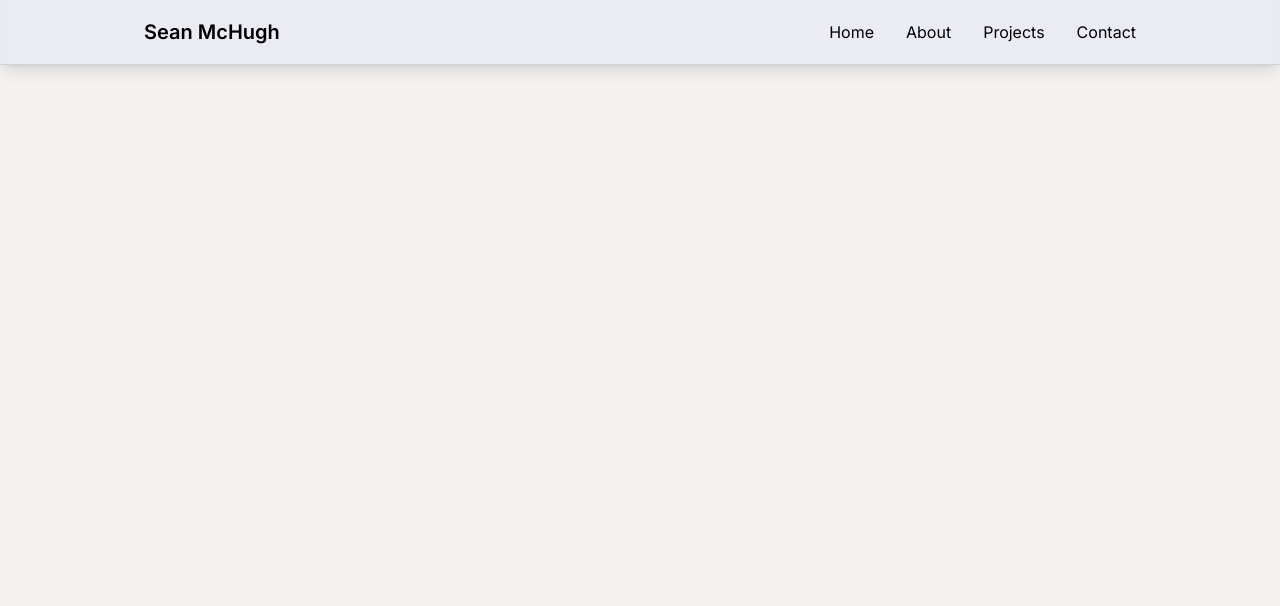
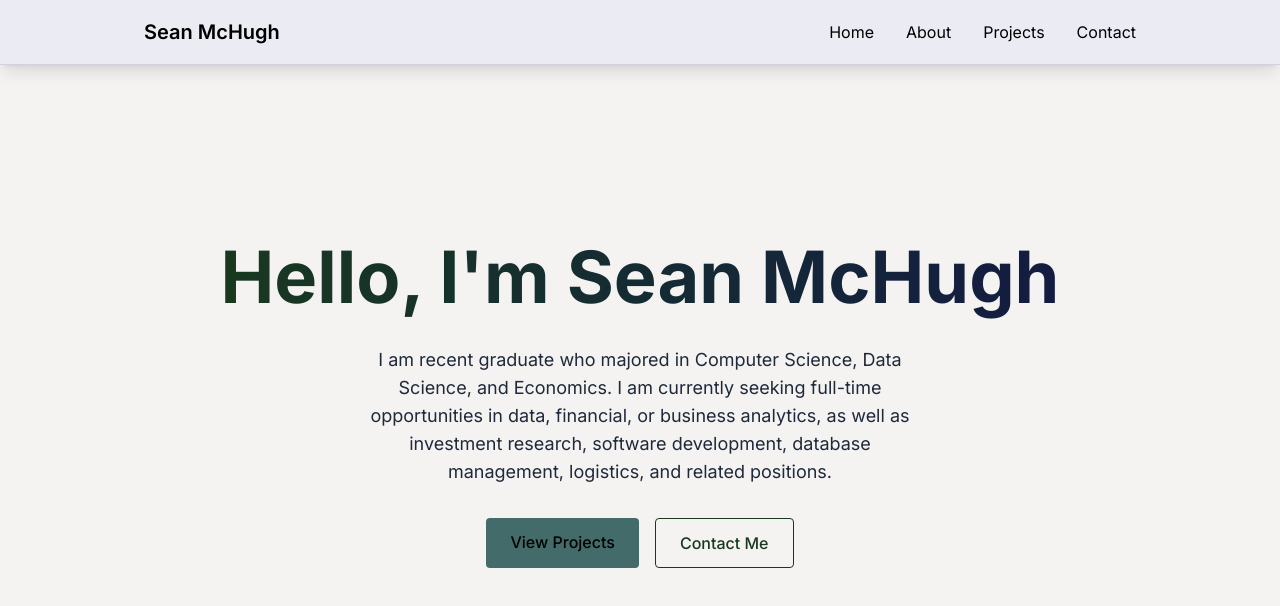
Before and after one commit to spmchugh/portfolio, a React (Vite) app: page / in a window 1280 px wide. Shown: the top 606 px of the page. Built offline with nearby package versions, Linux system fonts and the light colour scheme.

Commit message:
Added home section to welcome users, and restructured file organization to group the sections into sections folder.

```diff
--- a/src/App.jsx
+++ b/src/App.jsx
@@ -2,6 +2,7 @@ import { useState } from "react";
 import "./App.css"
 import { Navbar } from "./components/Navbar"
 import { MobileMenu } from "./components/MobileMenu"
+import { Home } from "./components/sections/Home"
 import "./index.css"
 
 function App() {
@@ -11,6 +12,7 @@ function App() {
     <>
       <Navbar menuOpen = {menuOpen} setMenuOpen = {setMenuOpen}/>
       <MobileMenu menuOpen = {menuOpen} setMenuOpen = {setMenuOpen}/>
+      <Home />
     </>
   )
 }
--- /dev/null
+++ b/src/components/sections/Home.jsx
@@ -0,0 +1,18 @@
+export const Home = () => {
+    return (
+        <section id = "home" className = "min-h-screen flex items-center justify-center relative">
+            <div className = "text-center z-10 px-4">
+                <h1 className="text-5xl md:text-7xl font-bold mb-6 inline-block bg-gradient-to-r from-[#19381F] to-[#141B41] bg-clip-text text-transparent leading-tight">
+                    Hello, I'm Sean McHugh
+                </h1>
+                <p className = "text-gray-800 text-lg mb-8 max-w-xl mx-auto">
+                    I am recent graduate who majored in Computer Science, Data Science, and Economics. I am currently seeking full-time opportunities in data, financial, or business analytics, as well as investment research, software development, database management, logistics, and related positions.
+                </p>
+                <div className = "flex justify-center space-x-4">
+                    <a href="#projects" className="bg-[#426B69] text-black py-3 px-6 rounded font-medium transition relative overflow-hidden hover:-translate-y-0.5 hover:shadow-[0_0_15px_#426B69]/40">View Projects</a>
+                    <a href="#contact" className="border border-[#19381F] text-[#19381F] py-3 px-6 rounded font-medium transition-all duration-200 hover:-translate-y-0.5 hover:shadow-[0_0_15px_#426B69]/40 hover:bg-[#426B69]/40">Contact Me</a>
+                </div>
+            </div>
+        </section>
+    )
+}
```
Also changed, not shown: src/components/Projects.jsx (deleted), src/components/sections/About.jsx (added), src/components/sections/Contact.jsx (added), src/components/sections/Projects.jsx (added).
